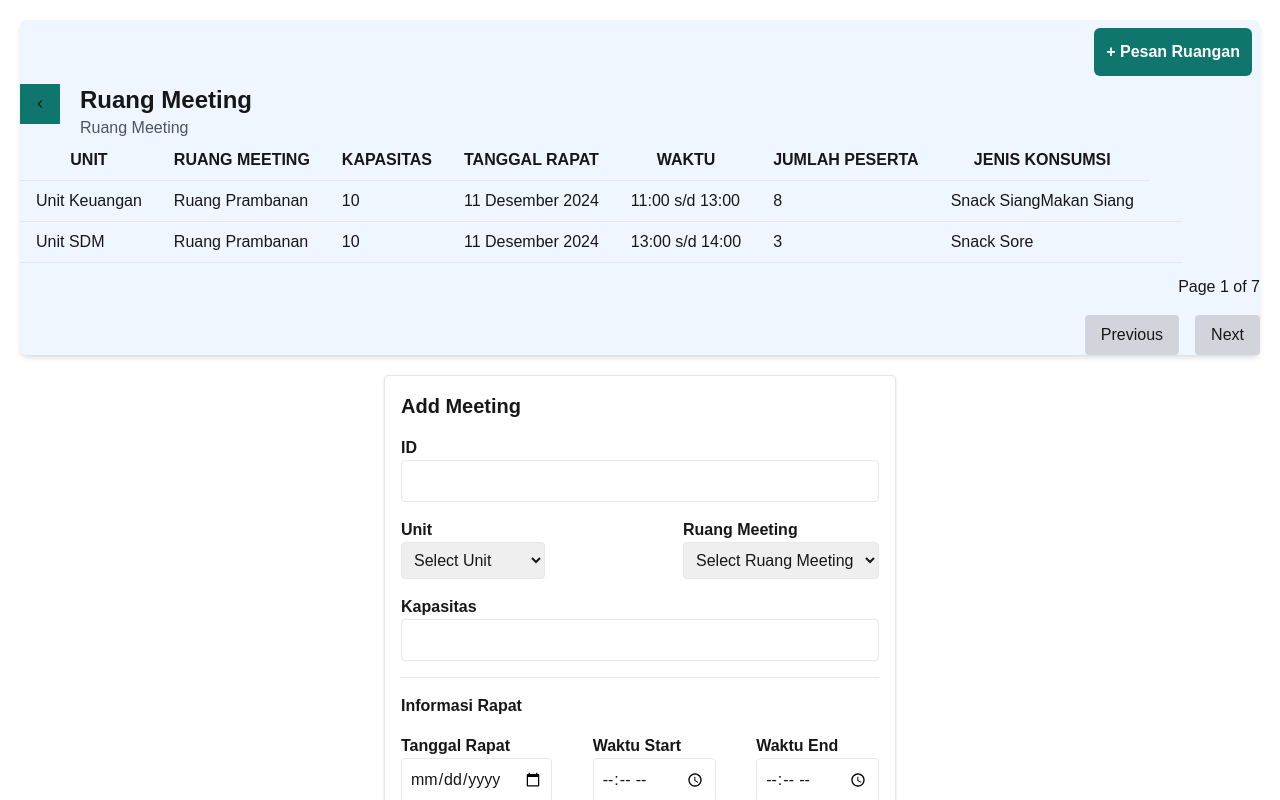
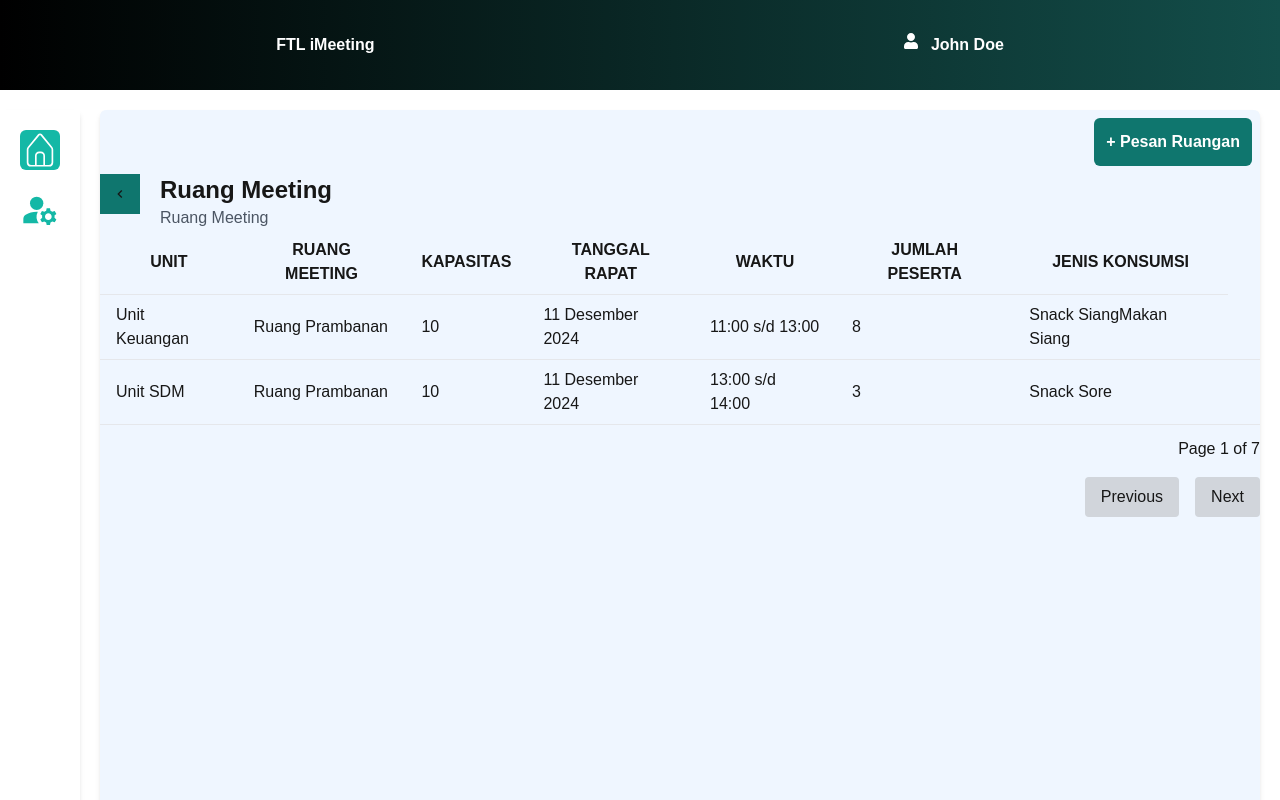
Before and after one commit to smmuja/ftl-test, a Next.js app: page / in a window 1280 px wide. Shown: the top 800 px of the page. Built offline with nearby package versions, Linux system fonts and the light colour scheme.

Commit message:
feat: add layout

```diff
--- a/src/features/dashboard/DashboardWrapper.tsx
+++ b/src/features/dashboard/DashboardWrapper.tsx
@@ -27,10 +27,6 @@ export function DashboardWrapper() {
 
         <DashboardRuangMeeting />
       </div>
-
-      <div>
-        <AddMeetingForm />
-      </div>
     </>
   );
 }
--- /dev/null
+++ b/src/layout/MainLayout.tsx
@@ -0,0 +1,19 @@
+import { HTMLAttributes, PropsWithChildren } from "react";
+import { Navbar } from "./components/Navbar";
+import { LeftSideBar } from "./components/LeftSideBar";
+
+type MainLayoutProps = HTMLAttributes<HTMLDivElement> & PropsWithChildren;
+
+export function MainLayout(props: MainLayoutProps) {
+  const { children } = props;
+
+  return (
+    <>
+      <Navbar />
+      <div className="flex flex-row">
+        <LeftSideBar />
+        {children}
+      </div>
+    </>
+  );
+}
--- /dev/null
+++ b/src/layout/components/LeftSideBar.tsx
@@ -0,0 +1,15 @@
+import { CiHome } from "react-icons/ci";
+import { MdManageAccounts } from "react-icons/md";
+
+export function LeftSideBar() {
+  return (
+    <>
+      <div className="bg-white shadow-md w-fit h-screen mt-5">
+        <div>
+          <CiHome className="m-5 size-10 bg-teal-500 rounded-md text-white" />
+          <MdManageAccounts className="m-5 size-10 bg-transparent rounded-md text-teal-500" />
+        </div>
+      </div>
+    </>
+  );
+}
--- /dev/null
+++ b/src/layout/components/Navbar.tsx
@@ -0,0 +1,18 @@
+import Link from "next/link";
+import { FaUser } from "react-icons/fa";
+
+export function Navbar() {
+  return (
+    <>
+      <nav className="bg-gradient-to-r from-black to-teal-900 flex justify-between lg:justify-around items-center px-3 py-2 sticky top-0 text-green-tosca font-semibold z-10 h-[90px] w-screen p-3">
+        <Link href="/" className="text-white">
+          FTL iMeeting
+        </Link>
+        <div className="gap-3 py-3 flex flex-row">
+          <FaUser className="text-white" />
+          <p className="font-bold text-white">John Doe</p>
+        </div>
+      </nav>
+    </>
+  );
+}
--- a/src/pages/_app.tsx
+++ b/src/pages/_app.tsx
@@ -1,6 +1,13 @@
+import { MainLayout } from "@/layout/MainLayout";
 import "@/styles/globals.css";
 import type { AppProps } from "next/app";
 
 export default function App({ Component, pageProps }: AppProps) {
-  return <Component {...pageProps} />;
+  return (
+    <>
+      <MainLayout>
+        <Component {...pageProps} />
+      </MainLayout>
+    </>
+  );
 }
```
